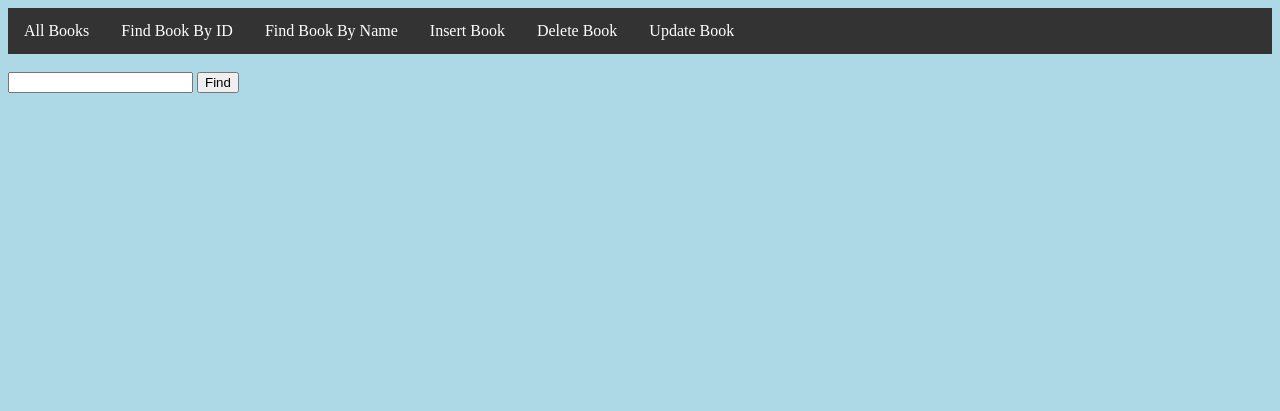
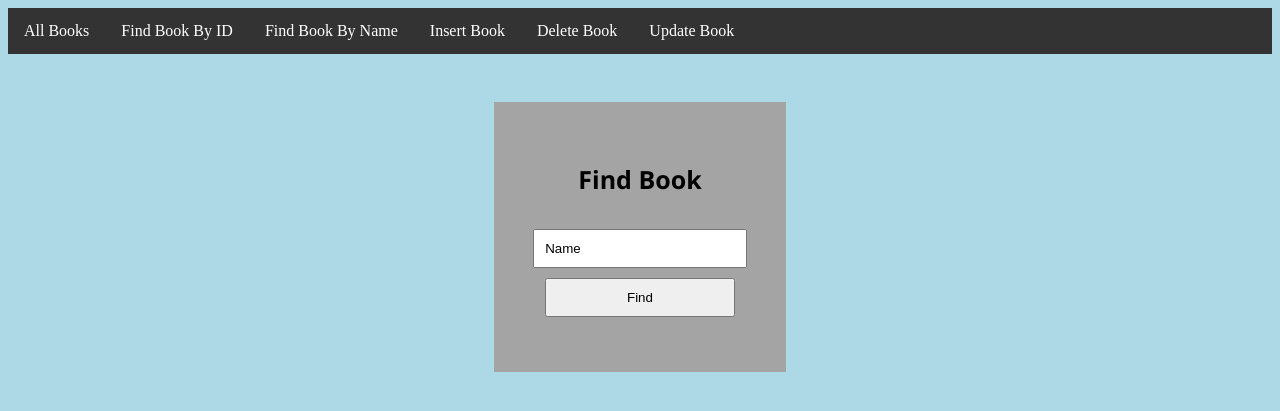
Before and after one commit to CodingMike15/e-library, a Flask app: page /findbookbyname in a window 1280 px wide. Shown: the top 411 px of the page. Run offline with Flask 2, Linux system fonts and the light colour scheme.

Commit message:
Find Book By Name CSS

```diff
--- a/src/templates/find_book_by_name.html
+++ b/src/templates/find_book_by_name.html
@@ -3,14 +3,19 @@
 {% block content %}
 
     <br>
-    <form method="POST">
-        <input type="text", name="name">
+    <form method="POST" class="form">
+        <h2>Find Book</h2>
+        <br>
+        <input type="text" name="name" value="Name">
+        <br>
         <input type="submit" value="Find">
     </form>
 
     {% if book %}
-        <p>name: {{book[1]}}</p>
-        <p>author: {{book[2]}}</p>
+        <div class="book_container">
+            <p><b>Name:</b> {{book[1]}}</p>
+            <p><b>Author:</b> {{book[2]}}</p>
+        </div>
     {% endif %}
 
 {% endblock %}
```
